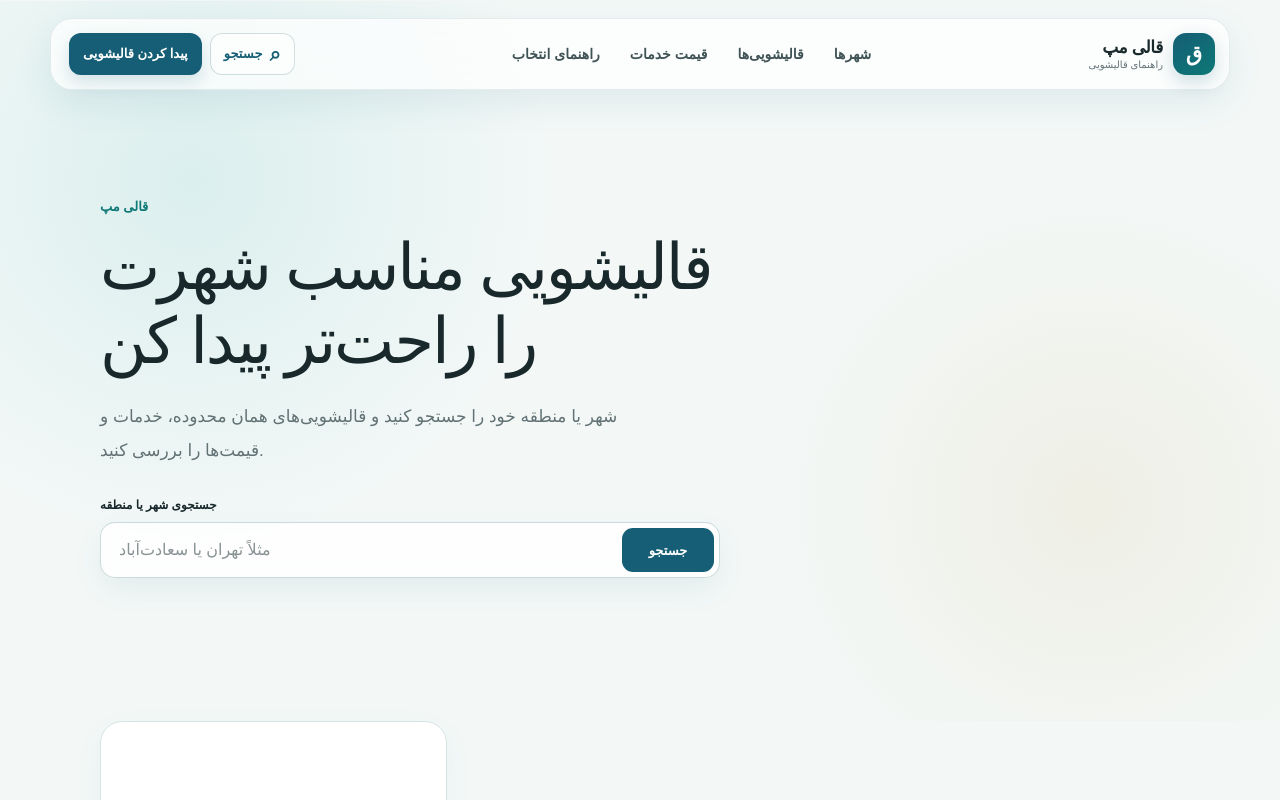
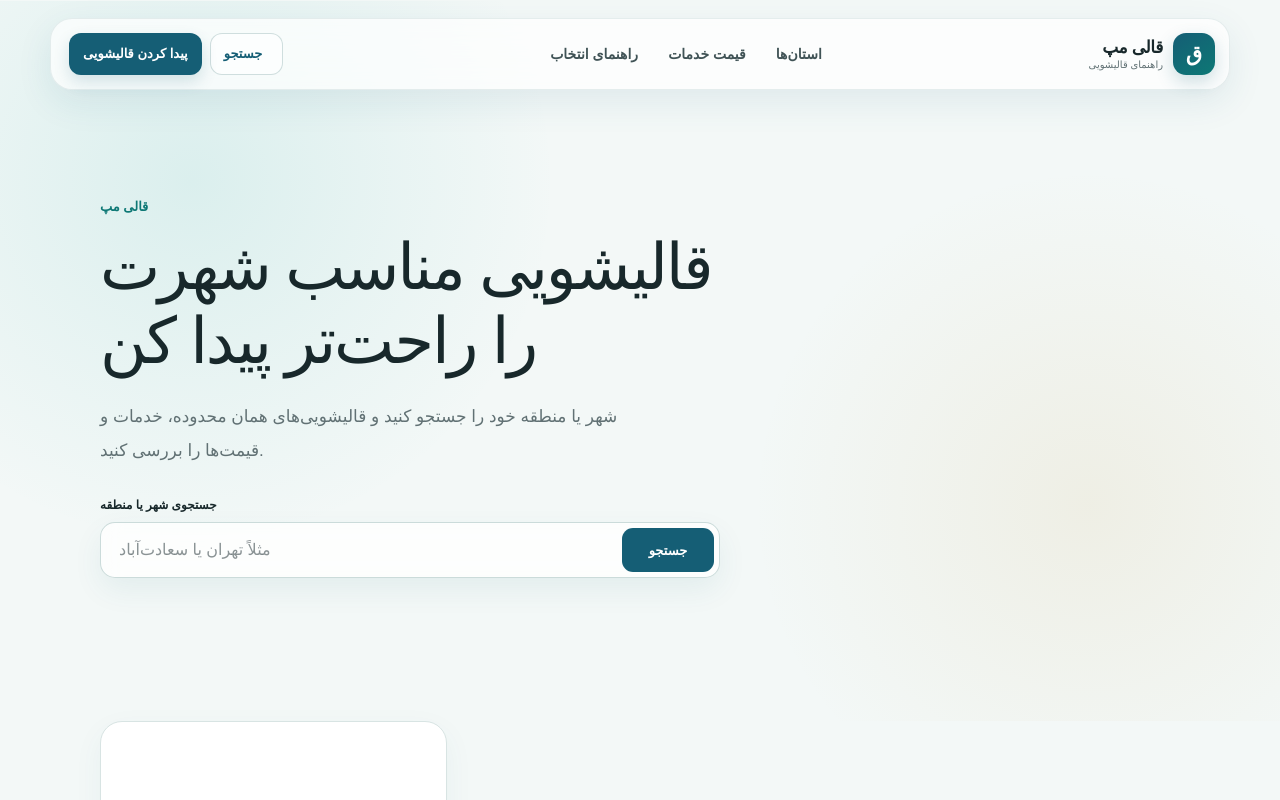
Before and after one commit to HoseinPirhadi/nextjs-boilerplate, a Next.js app: page / in a window 1280 px wide. Shown: the top 800 px of the page. Built offline with nearby package versions, Linux system fonts and the light colour scheme.

Commit message:
Refine header navigation around province-based project flow

```diff
--- a/app/components/site-header.tsx
+++ b/app/components/site-header.tsx
@@ -3,11 +3,19 @@
 import { FormEvent, useState } from "react";
 
 const navItems = [
-  { label: "شهرها", href: "#cities" },
-  { label: "قالیشویی‌ها", href: "#cleaners" },
+  { label: "استان‌ها", href: "/ostan-ha" },
   { label: "قیمت خدمات", href: "#prices" },
   { label: "راهنمای انتخاب", href: "#guide" },
 ];
+
+function SearchIcon() {
+  return (
+    <svg viewBox="0 0 24 24" aria-hidden="true">
+      <circle cx="11" cy="11" r="6.5" />
+      <path d="m16 16 4.5 4.5" />
+    </svg>
+  );
+}
 
 export default function SiteHeader() {
   const [open, setOpen] = useState(false);
@@ -24,7 +32,11 @@ export default function SiteHeader() {
   return (
     <header className="site-header-wrap" dir="rtl">
       <div className="site-header">
-        <a className="site-logo" href="/" aria-label="قالی مپ؛ راهنمای قالیشویی و خدمات شست‌وشوی فرش">
+        <a
+          className="site-logo"
+          href="/"
+          aria-label="قالی مپ؛ راهنمای قالیشویی و خدمات شست‌وشوی فرش"
+        >
           <span className="site-logo-mark" aria-hidden="true">ق</span>
           <span className="site-logo-text">
             <strong>قالی مپ</strong>
@@ -44,15 +56,15 @@ export default function SiteHeader() {
           <button
             type="button"
             className="site-search-trigger"
-            aria-label="جستجوی شهر یا منطقه"
+            aria-label="جستجوی شهر، منطقه یا محله"
             aria-expanded={searchOpen}
             onClick={() => setSearchOpen((value) => !value)}
           >
-            <span className="site-search-icon" aria-hidden="true">⌕</span>
+            <SearchIcon />
             <span>جستجو</span>
           </button>
 
-          <a className="site-header-cta" href="#cleaners">
+          <a className="site-header-cta" href="/ostan-ha">
             پیدا کردن قالیشویی
           </a>
         </div>
@@ -70,9 +82,9 @@ export default function SiteHeader() {
 
       {searchOpen && (
         <form className="site-search-panel" role="search" onSubmit={submitSearch}>
-          <label htmlFor="site-search-input">جستجوی شهر یا منطقه</label>
+          <label htmlFor="site-search-input">جستجوی شهر، منطقه یا محله</label>
           <div className="site-search-box">
-            <span className="site-search-icon" aria-hidden="true">⌕</span>
+            <SearchIcon />
             <input
               id="site-search-input"
               name="q"
@@ -84,13 +96,13 @@ export default function SiteHeader() {
             />
             <button type="submit">جستجو</button>
           </div>
-          <p>نام شهر، منطقه یا محله را جستجو کنید.</p>
+          <p>نام شهر، منطقه یا محله را وارد کنید.</p>
         </form>
       )}
 
       <div className={`site-mobile-menu ${open ? "is-open" : ""}`}>
         <form className="site-mobile-search" role="search" onSubmit={submitSearch}>
-          <label htmlFor="mobile-search-input">جستجوی شهر یا منطقه</label>
+          <label htmlFor="mobile-search-input">جستجوی شهر، منطقه یا محله</label>
           <div>
             <input
               id="mobile-search-input"
@@ -100,7 +112,9 @@ export default function SiteHeader() {
               onChange={(event) => setQuery(event.target.value)}
               placeholder="جستجوی شهر یا منطقه"
             />
-            <button type="submit" aria-label="جستجو">⌕</button>
+            <button type="submit" aria-label="جستجو">
+              <SearchIcon />
+            </button>
           </div>
         </form>
 
@@ -112,7 +126,7 @@ export default function SiteHeader() {
           ))}
         </nav>
 
-        <a className="site-mobile-cta" href="#cleaners" onClick={() => setOpen(false)}>
+        <a className="site-mobile-cta" href="/ostan-ha" onClick={() => setOpen(false)}>
           پیدا کردن قالیشویی
         </a>
       </div>
```
